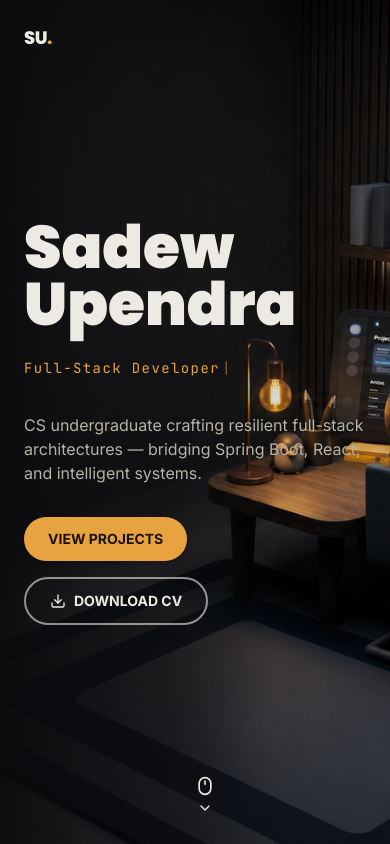
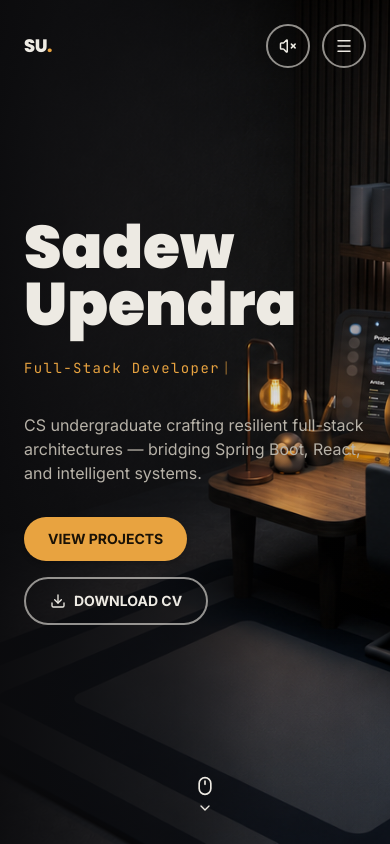
Before and after one commit to Sadew-Upendra/Portfolio, a Next.js app: page / in a window 390 px wide. Shown: the top 844 px of the page. Built offline with nearby package versions, Linux system fonts and the light colour scheme.

Commit message:
feat: add sound toggle button to navbar

```diff
--- a/src/components/layout/Navbar.tsx
+++ b/src/components/layout/Navbar.tsx
@@ -6,6 +6,7 @@ import { motion, AnimatePresence } from "framer-motion";
 import { Menu, X } from "lucide-react";
 import { navItems } from "@/data/navigation";
 import { siteConfig } from "@/data/site";
+import { SoundToggle } from "./SoundToggle";
 import { useActiveSection } from "@/hooks/useActiveSection";
 import { cn } from "@/lib/utils";
 
@@ -50,6 +51,14 @@ export function Navbar() {
           >
             GET IN TOUCH
           </a>
+          <SoundToggle src={siteConfig.heroAudio} />
+          <button
+            aria-label="Toggle menu"
+            onClick={() => setMobileOpen((v) => !v)}
+            className="flex h-11 w-11 items-center justify-center rounded-full border-2 border-ink/60 text-ink md:hidden"
+          >
+            {mobileOpen ? <X size={18} /> : <Menu size={18} />}
+          </button>
         </div>
       </nav>
 
```
